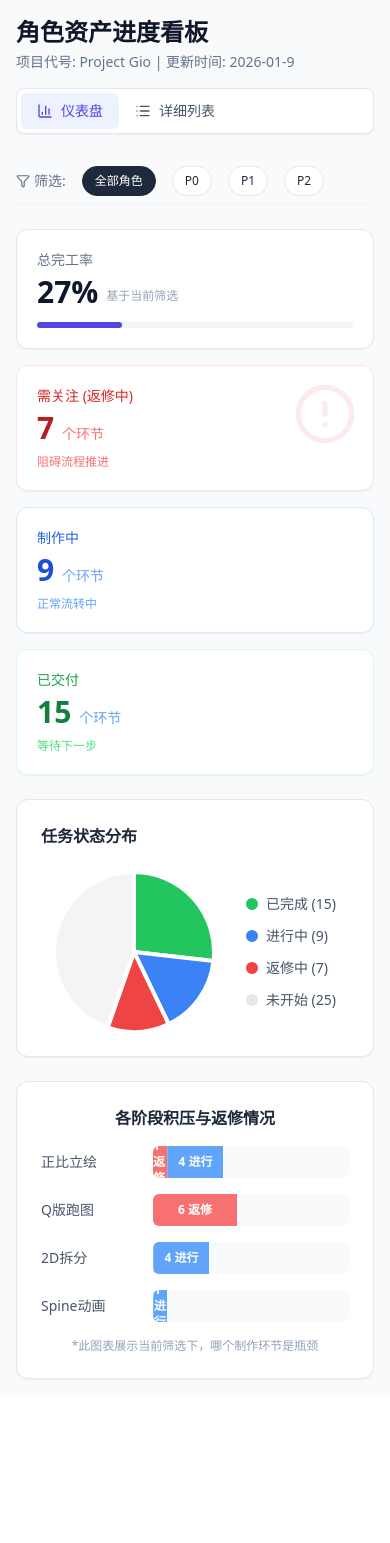
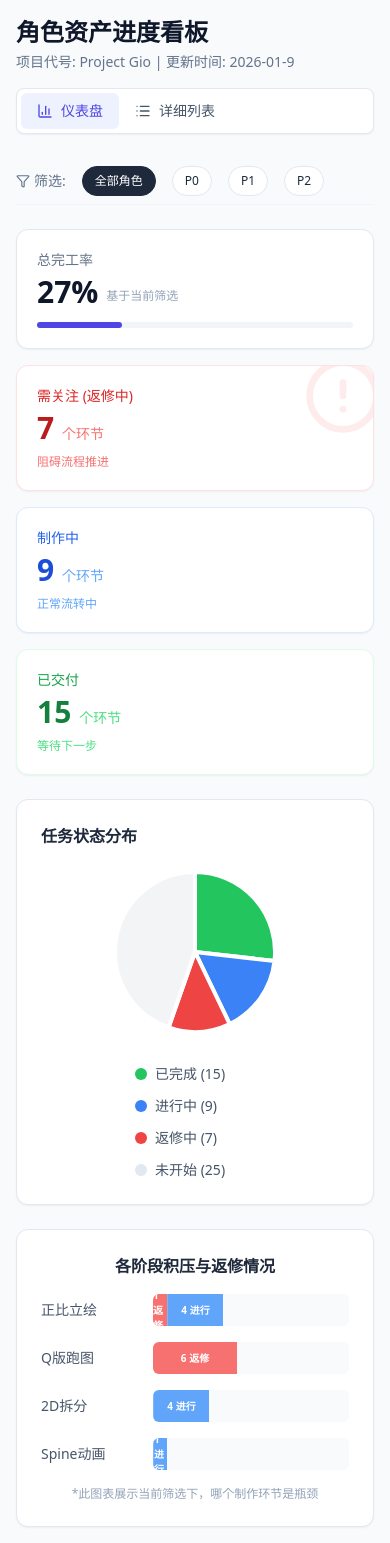
Before and after one commit to kani6116/gio-art-dashboard, a React (Vite) app: page / in a window 390 px wide. Before the commit the page ends 1395 px from the top, so only its background shows below. Built offline with nearby package versions, Linux system fonts and the light colour scheme.

Commit message:
Update App.tsx

```diff
--- a/src/App.tsx
+++ b/src/App.tsx
@@ -101,7 +101,7 @@ const SimplePieChart = ({ data, size = 120 }: { data: { value: number; color: st
   );
 };
 
-// --- 主组件 (重命名为 App 以修复部署错误) ---
+// --- 主组件 ---
 
 export default function App() {
   const [viewMode, setViewMode] = useState<'dashboard' | 'list'>('dashboard');
@@ -144,77 +144,126 @@ export default function App() {
   }, [stats.data]);
 
   return (
-    <div className="min-h-screen bg-gray-50 p-4 md:p-8 font-sans text-slate-800">
+    <div className="min-h-screen bg-slate-50 p-4 md:p-8 font-sans text-slate-800">
       <header className="mb-8 flex flex-col md:flex-row md:items-center justify-between gap-4">
         <div>
           <h1 className="text-2xl font-bold text-slate-900">角色资产进度看板</h1>
           <p className="text-slate-500 text-sm mt-1">项目代号: Project Gio | 更新时间: 2026-01-9</p>
         </div>
-        <div className="flex bg-white p-1 rounded-lg shadow-sm border border-gray-200">
-          <button onClick={() => setViewMode('dashboard')} className={`flex items-center gap-2 px-4 py-2 rounded-md text-sm font-medium transition-colors ${viewMode === 'dashboard' ? 'bg-indigo-50 text-indigo-600' : 'text-slate-600 hover:bg-gray-50'}`}><BarChart3 size={16} /> 仪表盘</button>
-          <button onClick={() => setViewMode('list')} className={`flex items-center gap-2 px-4 py-2 rounded-md text-sm font-medium transition-colors ${viewMode === 'list' ? 'bg-indigo-50 text-indigo-600' : 'text-slate-600 hover:bg-gray-50'}`}><List size={16} /> 详细列表</button>
+        <div className="flex bg-white p-1 rounded-lg shadow-sm border border-slate-200">
+          <button
+            onClick={() => setViewMode('dashboard')}
+            className={`flex items-center gap-2 px-4 py-2 rounded-md text-sm font-medium transition-colors ${viewMode === 'dashboard' ? 'bg-indigo-50 text-indigo-600' : 'text-slate-600 hover:bg-slate-50'}`}
+          >
+            <BarChart3 size={16} /> 仪表盘
+          </button>
+          <button
+            onClick={() => setViewMode('list')}
+            className={`flex items-center gap-2 px-4 py-2 rounded-md text-sm font-medium transition-colors ${viewMode === 'list' ? 'bg-indigo-50 text-indigo-600' : 'text-slate-600 hover:bg-slate-50'}`}
+          >
+            <List size={16} /> 详细列表
+          </button>
         </div>
       </header>
 
-      <div className="mb-6 flex items-center gap-4 overflow-x-auto pb-2 border-b border-gray-100">
+      <div className="mb-6 flex items-center gap-4 overflow-x-auto pb-2 border-b border-slate-100">
         <span className="text-sm font-medium text-slate-500 shrink-0 flex items-center gap-1"><Filter size={14}/> 筛选:</span>
-        <button onClick={() => setFilterPriority('all')} className={`px-3 py-1.5 rounded-full text-xs font-medium border shrink-0 ${filterPriority === 'all' ? 'bg-slate-800 text-white border-slate-800' : 'bg-white border-gray-200'}`}>全部角色</button>
+        <button
+          onClick={() => setFilterPriority('all')}
+          className={`px-3 py-1.5 rounded-full text-xs font-medium border shrink-0 transition-all ${filterPriority === 'all' ? 'bg-slate-800 text-white border-slate-800' : 'bg-white border-slate-200 hover:border-slate-300'}`}
+        >
+          全部角色
+        </button>
         {(['p0', 'p1', 'p2'] as const).map(p => (
-          <button key={p} onClick={() => setFilterPriority(p)} className={`px-3 py-1.5 rounded-full text-xs font-medium border shrink-0 ${filterPriority === p ? 'bg-indigo-600 text-white border-indigo-600' : 'bg-white border-gray-200'}`}>{p.toUpperCase()}</button>
+          <button
+            key={p}
+            onClick={() => setFilterPriority(p)}
+            className={`px-3 py-1.5 rounded-full text-xs font-medium border shrink-0 transition-all ${filterPriority === p ? 'bg-indigo-600 text-white border-indigo-600' : 'bg-white border-slate-200 hover:border-slate-300'}`}
+          >
+            {p.toUpperCase()}
+          </button>
         ))}
       </div>
 
       {viewMode === 'dashboard' && (
         <div className="space-y-6">
-          <div className="grid grid-cols-1 md:grid-cols-4 gap-4">
-            <div className="bg-white p-5 rounded-xl border border-gray-200 shadow-sm">
+          <div className="grid grid-cols-1 md:grid-cols-2 lg:grid-cols-4 gap-4">
+            <div className="bg-white p-5 rounded-xl border border-slate-200 shadow-sm">
               <div className="text-slate-500 text-sm font-medium mb-1">{filterPriority === 'all' ? '总完工率' : `P${filterPriority.slice(1)} 完工率`}</div>
               <div className="flex items-end gap-2">
                 <div className="text-3xl font-bold text-slate-900">{stats.progress}%</div>
                 <div className="text-xs text-slate-400 mb-1.5">基于当前筛选</div>
               </div>
-              <div className="w-full bg-gray-100 rounded-full h-1.5 mt-3"><div className="bg-indigo-600 h-1.5 rounded-full transition-all duration-1000" style={{ width: `${stats.progress}%` }} /></div>
+              <div className="w-full bg-slate-100 rounded-full h-1.5 mt-3">
+                <div className="bg-indigo-600 h-1.5 rounded-full transition-all duration-1000" style={{ width: `${stats.progress}%` }} />
+              </div>
             </div>
+
             <div className="bg-white p-5 rounded-xl border border-red-100 shadow-sm relative overflow-hidden">
-              <div className="absolute right-0 top-0 p-4 opacity-10"><AlertCircle size={64} className="text-red-500" /></div>
+              <div className="absolute right-[-10px] top-[-10px] opacity-10"><AlertCircle size={80} className="text-red-500" /></div>
               <div className="text-red-600 text-sm font-medium mb-1">需关注 (返修中)</div>
               <div className="text-3xl font-bold text-red-700">{stats.counts.revision} <span className="text-sm font-normal text-red-400">个环节</span></div>
               <p className="text-xs text-red-400 mt-2">阻碍流程推进</p>
             </div>
+
             <div className="bg-white p-5 rounded-xl border border-blue-100 shadow-sm">
               <div className="text-blue-600 text-sm font-medium mb-1">制作中</div>
               <div className="text-3xl font-bold text-blue-700">{stats.counts.doing} <span className="text-sm font-normal text-blue-400">个环节</span></div>
               <p className="text-xs text-blue-400 mt-2">正常流转中</p>
             </div>
+
             <div className="bg-white p-5 rounded-xl border border-green-100 shadow-sm">
               <div className="text-green-600 text-sm font-medium mb-1">已交付</div>
-              <div className="text-3xl font-bold text-green-700">{stats.counts.done} <span className="text-sm font-normal text-blue-400">个环节</span></div>
+              <div className="text-3xl font-bold text-green-700">{stats.counts.done} <span className="text-sm font-normal text-green-400">个环节</span></div>
               <p className="text-xs text-green-400 mt-2">等待下一步</p>
             </div>
           </div>
 
           <div className="grid grid-cols-1 lg:grid-cols-3 gap-6">
-            <div className="bg-white p-6 rounded-xl border border-gray-200 shadow-sm">
+            <div className="bg-white p-6 rounded-xl border border-slate-200 shadow-sm">
               <h3 className="font-bold text-slate-800 mb-6">任务状态分布</h3>
-              <div className="flex items-center gap-8 justify-center">
-                <SimplePieChart size={160} data={[{ value: stats.counts.done, color: STATUS_CONFIG.done.barColor },{ value: stats.counts.doing, color: STATUS_CONFIG.doing.barColor },{ value: stats.counts.revision, color: STATUS_CONFIG.revision.barColor },{ value: stats.counts.todo, color: STATUS_CONFIG.todo.barColor }]} />
-                <div className="space-y-3">
+              <div className="flex items-center gap-8 justify-center flex-wrap">
+                <SimplePieChart
+                  size={160}
+                  data={[
+                    { value: stats.counts.done, color: STATUS_CONFIG.done.barColor },
+                    { value: stats.counts.doing, color: STATUS_CONFIG.doing.barColor },
+                    { value: stats.counts.revision, color: STATUS_CONFIG.revision.barColor },
+                    { value: stats.counts.todo, color: STATUS_CONFIG.todo.barColor }
+                  ]}
+                />
+                <div className="space-y-3 min-w-[120px]">
                   <div className="flex items-center gap-2"><div className="w-3 h-3 rounded-full bg-green-500" /><span className="text-sm text-slate-600">已完成 ({stats.counts.done})</span></div>
                   <div className="flex items-center gap-2"><div className="w-3 h-3 rounded-full bg-blue-500" /><span className="text-sm text-slate-600">进行中 ({stats.counts.doing})</span></div>
                   <div className="flex items-center gap-2"><div className="w-3 h-3 rounded-full bg-red-500" /><span className="text-sm text-slate-600">返修中 ({stats.counts.revision})</span></div>
-                  <div className="flex items-center gap-2"><div className="w-3 h-3 rounded-full bg-gray-200" /><span className="text-sm text-slate-600">未开始 ({stats.counts.todo})</span></div>
+                  <div className="flex items-center gap-2"><div className="w-3 h-3 rounded-full bg-slate-200" /><span className="text-sm text-slate-600">未开始 ({stats.counts.todo})</span></div>
                 </div>
               </div>
             </div>
-            <div className="bg-white p-6 rounded-xl border border-gray-200 shadow-sm lg:col-span-2">
+
+            <div className="bg-white p-6 rounded-xl border border-slate-200 shadow-sm lg:col-span-2">
               <h3 className="font-bold text-slate-800 mb-4 text-center">各阶段积压与返修情况</h3>
               <div className="space-y-4">
                 {stageStats.map((stage) => (
                   <div key={stage.name} className="flex items-center gap-4">
                     <div className="w-24 text-sm font-medium text-slate-600">{stage.name}</div>
-                    <div className="flex-1 h-8 bg-gray-50 rounded-md flex overflow-hidden">
-                      {stage.revision > 0 && <div className="h-full bg-red-400 flex items-center justify-center text-white text-xs font-bold" style={{ width: `${(stage.revision / (stats.totalCharacters || 1)) * 100}%` }}>{stage.revision} 返修</div>}
-                      {stage.doing > 0 && <div className="h-full bg-blue-400 flex items-center justify-center text-white text-xs font-bold border-l border-white/20" style={{ width: `${(stage.doing / (stats.totalCharacters || 1)) * 100}%` }}>{stage.doing} 进行</div>}
+                    <div className="flex-1 h-8 bg-slate-50 rounded-md flex overflow-hidden">
+                      {stage.revision > 0 && (
+                        <div
+                          className="h-full bg-red-400 flex items-center justify-center text-white text-[10px] md:text-xs font-bold transition-all duration-500"
+                          style={{ width: `${(stage.revision / (stats.totalCharacters || 1)) * 100}%` }}
+                        >
+                          {stage.revision} 返修
+                        </div>
+                      )}
+                      {stage.doing > 0 && (
+                        <div
+                          className="h-full bg-blue-400 flex items-center justify-center text-white text-[10px] md:text-xs font-bold border-l border-white/20 transition-all duration-500"
+                          style={{ width: `${(stage.doing / (stats.totalCharacters || 1)) * 100}%` }}
+                        >
+                          {stage.doing} 进行
+                        </div>
+                      )}
                     </div>
                   </div>
                 ))}
@@ -226,33 +275,46 @@ export default function App() {
       )}
 
       {viewMode === 'list' && (
-        <div className="bg-white rounded-xl border border-gray-200 shadow-sm overflow-hidden">
+        <div className="bg-white rounded-xl border border-slate-200 shadow-sm overflow-hidden">
           <div className="overflow-x-auto">
-            <table className="w-full text-left text-sm">
-              <thead className="bg-gray-50 border-b border-gray-200">
+            <table className="w-full text-left text-sm border-collapse">
+              <thead className="bg-slate-50 border-b border-slate-200">
                 <tr>
-                  <th className="px-6 py-4 font-semibold text-slate-700">角色信息</th>
-                  <th className="px-6 py-4 font-semibold text-slate-700">整体进度</th>
-                  <th className="px-6 py-4 font-semibold text-slate-700 w-32 text-center">正比立绘</th>
-                  <th className="px-6 py-4 font-semibold text-slate-700 w-32 text-center">Q版小人</th>
-                  <th className="px-6 py-4 font-semibold text-slate-700 w-32 text-center">2D拆分</th>
-                  <th className="px-6 py-4 font-semibold text-slate-700 w-32 text-center">Spine动画</th>
+                  <th className="px-6 py-4 font-semibold text-slate-700 whitespace-nowrap">角色信息</th>
+                  <th className="px-6 py-4 font-semibold text-slate-700 whitespace-nowrap">整体进度</th>
+                  <th className="px-6 py-4 font-semibold text-slate-700 w-32 text-center whitespace-nowrap">正比立绘</th>
+                  <th className="px-6 py-4 font-semibold text-slate-700 w-32 text-center whitespace-nowrap">Q版小人</th>
+                  <th className="px-6 py-4 font-semibold text-slate-700 w-32 text-center whitespace-nowrap">2D拆分</th>
+                  <th className="px-6 py-4 font-semibold text-slate-700 w-32 text-center whitespace-nowrap">Spine动画</th>
                 </tr>
               </thead>
-              <tbody className="divide-y divide-gray-100">
+              <tbody className="divide-y divide-slate-100">
                 {stats.data.map((char) => (
-                  <tr key={char.id} className="hover:bg-gray-50/50 transition-colors">
+                  <tr key={char.id} className="hover:bg-slate-50/50 transition-colors">
                     <td className="px-6 py-4">
                       <div>
-                        <div className="font-medium text-slate-900 flex items-center gap-2">{char.name}<PriorityBadge priority={char.priority} /></div>
+                        <div className="font-medium text-slate-900 flex items-center gap-2">
+                          {char.name}
+                          <PriorityBadge priority={char.priority} />
+                        </div>
                         <div className="text-xs text-slate-400 mt-0.5 uppercase tracking-tighter">{char.role}</div>
                       </div>
                     </td>
-                    <td className="px-6 py-4 w-48"><ProgressBar character={char} /></td>
-                    <td className="px-6 py-4 text-center"><div className="flex justify-center"><StatusBadge status={char.illustration} /></div></td>
-                    <td className="px-6 py-4 text-center"><div className="flex justify-center"><StatusBadge status={char.chibi} /></div></td>
-                    <td className="px-6 py-4 text-center"><div className="flex justify-center"><StatusBadge status={char.spine2d} /></div></td>
-                    <td className="px-6 py-4 text-center"><div className="flex justify-center"><StatusBadge status={char.spineAnim} /></div></td>
+                    <td className="px-6 py-4 min-w-[120px]">
+                      <ProgressBar character={char} />
+                    </td>
+                    <td className="px-6 py-4 text-center">
+                      <div className="flex justify-center"><StatusBadge status={char.illustration} /></div>
+                    </td>
+                    <td className="px-6 py-4 text-center">
+                      <div className="flex justify-center"><StatusBadge status={char.chibi} /></div>
+                    </td>
+                    <td className="px-6 py-4 text-center">
+                      <div className="flex justify-center"><StatusBadge status={char.spine2d} /></div>
+                    </td>
+                    <td className="px-6 py-4 text-center">
+                      <div className="flex justify-center"><StatusBadge status={char.spineAnim} /></div>
+                    </td>
                   </tr>
                 ))}
               </tbody>
```
